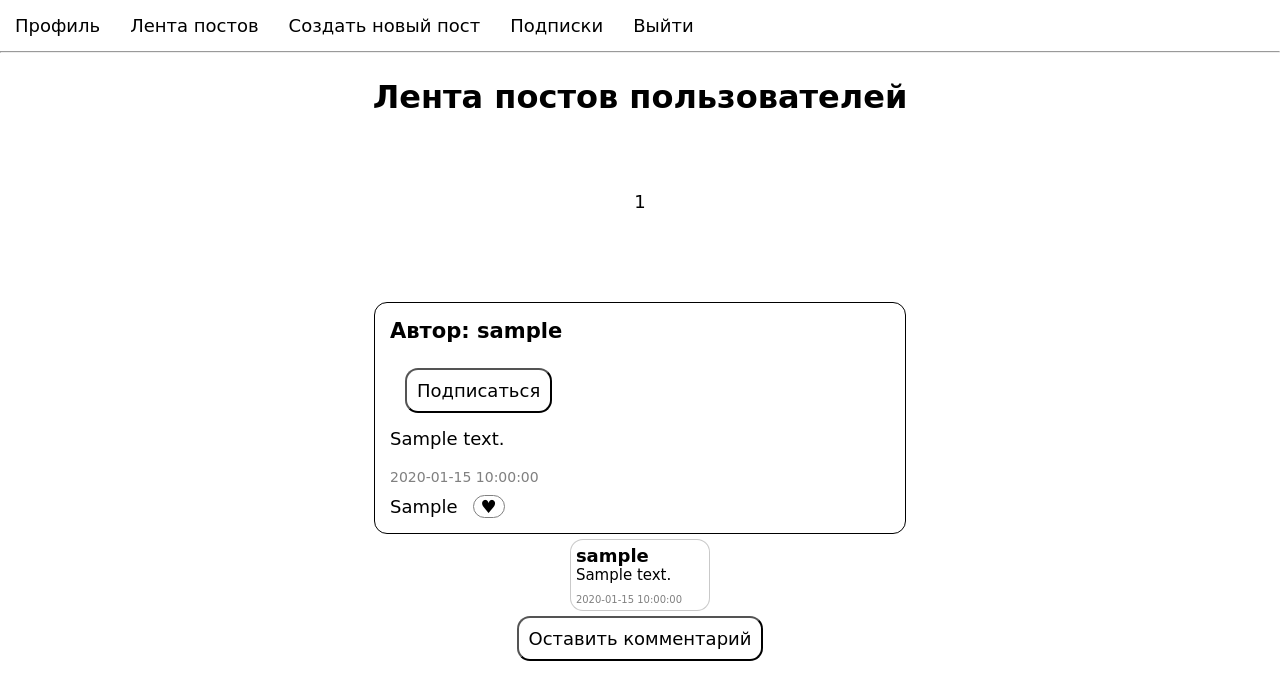
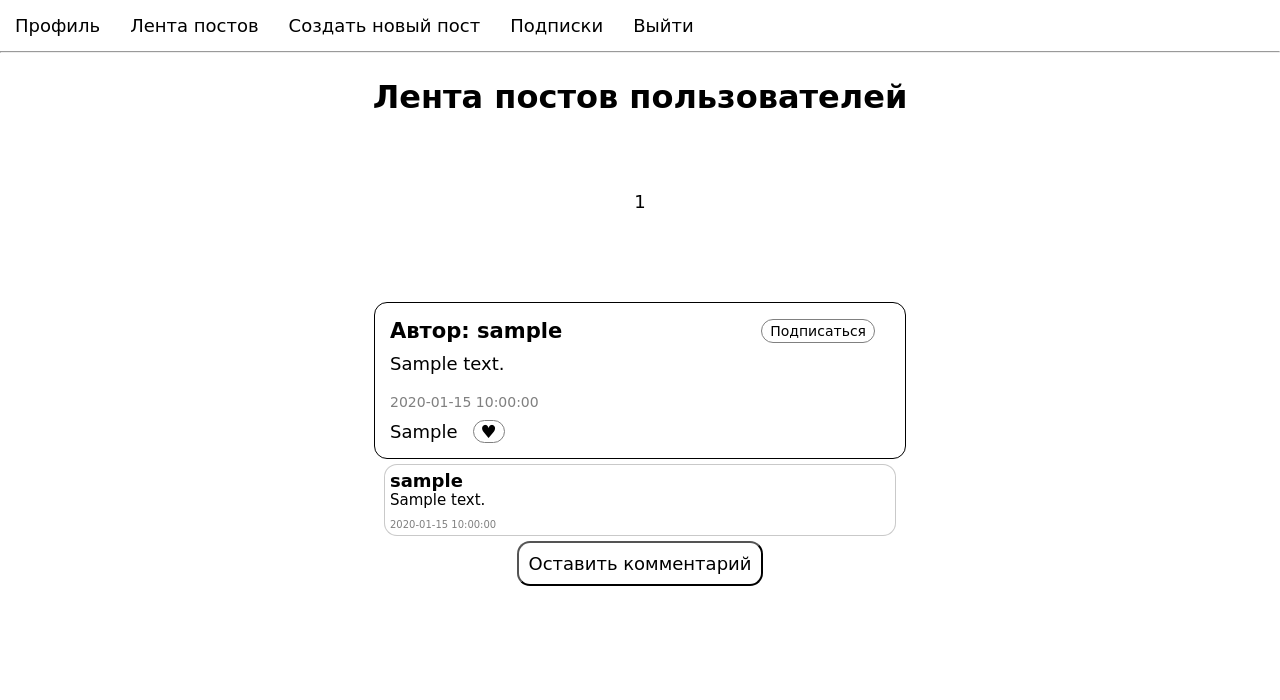
Before and after one commit to RitaAnt/Twitter-feed, a PHP site: page /posts/all_posts.php in a window 1280 px wide. Shown: the top 700 px of the page. Run offline with PHP 8.4, Linux system fonts and the light colour scheme; the visitor is signed in with stand-in values (Sample User, id 1); tables that the repository leaves empty or names only in its code hold one stand-in row (values such as "Sample post").

Commit message:
подписка

```diff
--- a/src/posts/all_posts.php
+++ b/src/posts/all_posts.php
@@ -71,13 +71,14 @@ session_start();
             while($row = $result->fetch_assoc()) {
                 echo "<div id='posts'>";
                 echo "<div id='posts-div'>";
-                echo "<h3 id='posts-author'>Автор: {$row['user_login']}</h3>";
+                echo "<div class='posts-author-subscription'><h3 id='posts-author'>Автор: {$row['user_login']}</h3>";
+                // подписка/отписка
                 if ($row['subscription_status'] === 'Отписаться') {
                     echo "<button class='subscribe-button' data-user-id='{$row['user_id']}' disabled>{$row['subscription_status']}</button>";
                 } else {
                     echo "<button class='subscribe-button' data-user-id='{$row['user_id']}'>{$row['subscription_status']}</button>";
                 }
-                echo "<p class='posts-content'>{$row['content']}</p>";
+                echo "</div><p class='posts-content'>{$row['content']}</p>";
                 echo "<p id='posts-data'>{$row['created_at']}</p>";
                 echo "<div id='like-button'><p id='posts-likes'>{$row['likes']}</p>";
                 echo "<button class='posts-like-button' data-post-id='{$row['id']}'>♥</button>";
--- a/src/style/main.css
+++ b/src/style/main.css
@@ -73,21 +73,21 @@ a:hover{
     color: grey;
     margin-top: 10px;
 }
-#posts-author, .posts-content, #posts-data{
+.posts-content, #posts-data{
     margin-bottom: 10px;
 }
-.posts-like-button, .posts-edit-button, .posts-delete-button{
+.posts-like-button, .posts-edit-button, .posts-delete-button, .subscribe-button{
     border: 0.2px solid grey;
     margin: 0 15px;
 }
 .posts-like-button{
     padding: 0 7px;
 }
-.posts-edit-button, .posts-delete-button{
+.posts-edit-button, .posts-delete-button, .subscribe-button{
     font-size: 14px;
     padding: 3px 8px;
 }
-.posts-like-button:hover, .posts-edit-button:hover, .posts-delete-button:hover{
+.posts-like-button:hover, .posts-edit-button:hover, .posts-delete-button:hover, .subscribe-button:hover{
     box-shadow: 1px 1px 3px grey;
 }
 .nav-div{
@@ -146,6 +146,8 @@ a:hover{
     align-items: center;
     margin: 0;
     padding: 0;
+    width: 50%;
+    max-width: 500px;
 }
 .comments-data{
     font-size: 10px;
@@ -168,3 +170,11 @@ a:hover{
     flex-direction: row;
     justify-content: center;
 }
+.posts-author-subscription{
+    margin: 0 0 10px 0;
+    padding: 0;
+    display: flex;
+    justify-content: space-between;
+    flex-direction: row;
+    width: 100%;
+}
```
